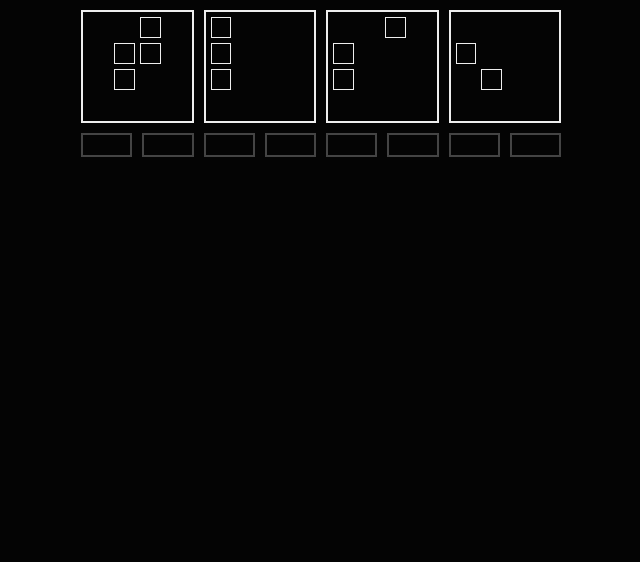
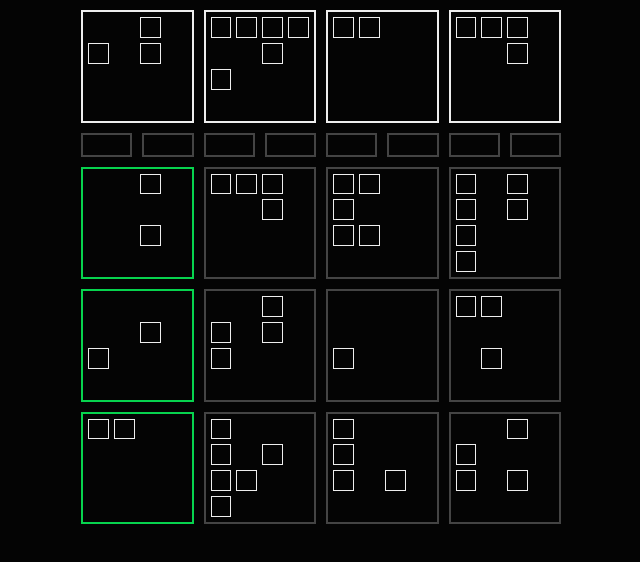
Before and after one commit to pverheggen/so-not-so, a React (Vite) app: page / in a window 1280 px wide. Shown: the top 562 px of the page, without its empty margins (319-959 px from the left). Built offline with nearby package versions, Linux system fonts and the light colour scheme.

Commit message:
feat: win screen, sorted past rows

```diff
--- a/src/components/pages/Play/Play.module.css
+++ b/src/components/pages/Play/Play.module.css
@@ -10,17 +10,37 @@
 }
 
 .wrong {
-    position: relative;
-    border-color: red;
-    animation-name: wrong;
-    animation-timing-function: ease;
-    animation-duration: var(--dur);
+  position: relative;
+  border-color: red;
+  animation-name: wrong;
+  animation-timing-function: ease;
+  animation-duration: var(--dur);
+}
+
+.win {
+  font-size: 5rem;
+  color: white;
+  font-family: monospace;
+  text-transform: uppercase;
+  display: block;
+  text-align: center;
+  line-height: 22.5rem;
 }
 
 @keyframes wrong {
-    0% { left: 0; }
-    25% { left: 1rem; }
-    50% { left: -1rem; }
-    75% { left: 1rem; }
-    100% { left: 0; }
+  0% {
+    left: 0;
+  }
+  25% {
+    left: 1rem;
+  }
+  50% {
+    left: -1rem;
+  }
+  75% {
+    left: 1rem;
+  }
+  100% {
+    left: 0;
+  }
 }
--- a/src/components/pages/Play/Play.tsx
+++ b/src/components/pages/Play/Play.tsx
@@ -8,11 +8,18 @@ import { useAnimations } from 'hooks';
 const Play = (): JSX.Element => {
   const [rule] = useState(() => puzzleUtils.createRule());
   const [currentRow, setCurrentRow] = useState(() =>
-    puzzleUtils.createFigureRow(0, rule),
+    puzzleUtils.createFigureRow(3, rule),
   );
-  const [pastRows, setPastRows] = useState<FigureRowData[]>([]);
+  const [pastRows, setPastRows] = useState<FigureRowData[]>([
+    puzzleUtils.sortRow(puzzleUtils.createFigureRow(2, rule)),
+    puzzleUtils.sortRow(puzzleUtils.createFigureRow(1, rule)),
+    puzzleUtils.sortRow(puzzleUtils.createFigureRow(0, rule)),
+  ]);
   const [score, setScore] = useState(0);
   const currentRowAnimations = useAnimations();
+
+  const maxScore = 8;
+  const isWin = score >= maxScore;
   const { figures, passIndex } = currentRow;
   const styledFigures = currentRowAnimations.styles
     ? figures.map((figure, ifigure) => ({
@@ -20,6 +27,7 @@ const Play = (): JSX.Element => {
       s: currentRowAnimations.styles[ifigure],
     }))
     : figures;
+
   const onClick = async (figureIndex: number) => {
     if (currentRowAnimations.isPlaying) {
       return;
@@ -37,14 +45,15 @@ const Play = (): JSX.Element => {
       );
     }
     setCurrentRow(puzzleUtils.createFigureRow(pastRows.length + 1, rule));
-    setPastRows([currentRow, ...pastRows]);
+    setPastRows([puzzleUtils.sortRow(currentRow), ...pastRows]);
     setScore((score) => score + 1);
   };
   return (
     <>
       <div {...createStyle(classes.header)}>
-        <FigureRow selectable figures={styledFigures} onClick={onClick} />
-        <ScoreBar maxScore={8} score={score} />
+        {isWin && <span {...createStyle(classes.win)}>You Win</span>}
+        {!isWin && <FigureRow selectable figures={styledFigures} onClick={onClick} />}
+        <ScoreBar maxScore={maxScore} score={score} />
       </div>
       {pastRows.map(({ key, figures, passIndex }) => (
         <FigureRow
--- a/src/utils/puzzle/puzzleUtils.ts
+++ b/src/utils/puzzle/puzzleUtils.ts
@@ -42,3 +42,15 @@ export const createFigureRow = (
     figures: figures.map((traits) => ({ traits })),
   };
 };
+
+export const sortRow = (row: FigureRowData): FigureRowData => {
+  const { figures: prevFigures, passIndex } = row;
+  const figures = [...prevFigures];
+  const [figureToSplice] = figures.splice(passIndex, 1);
+  figures.splice(0, 0, figureToSplice);
+  return {
+    ...row,
+    passIndex: 0,
+    figures,
+  };
+};
```
